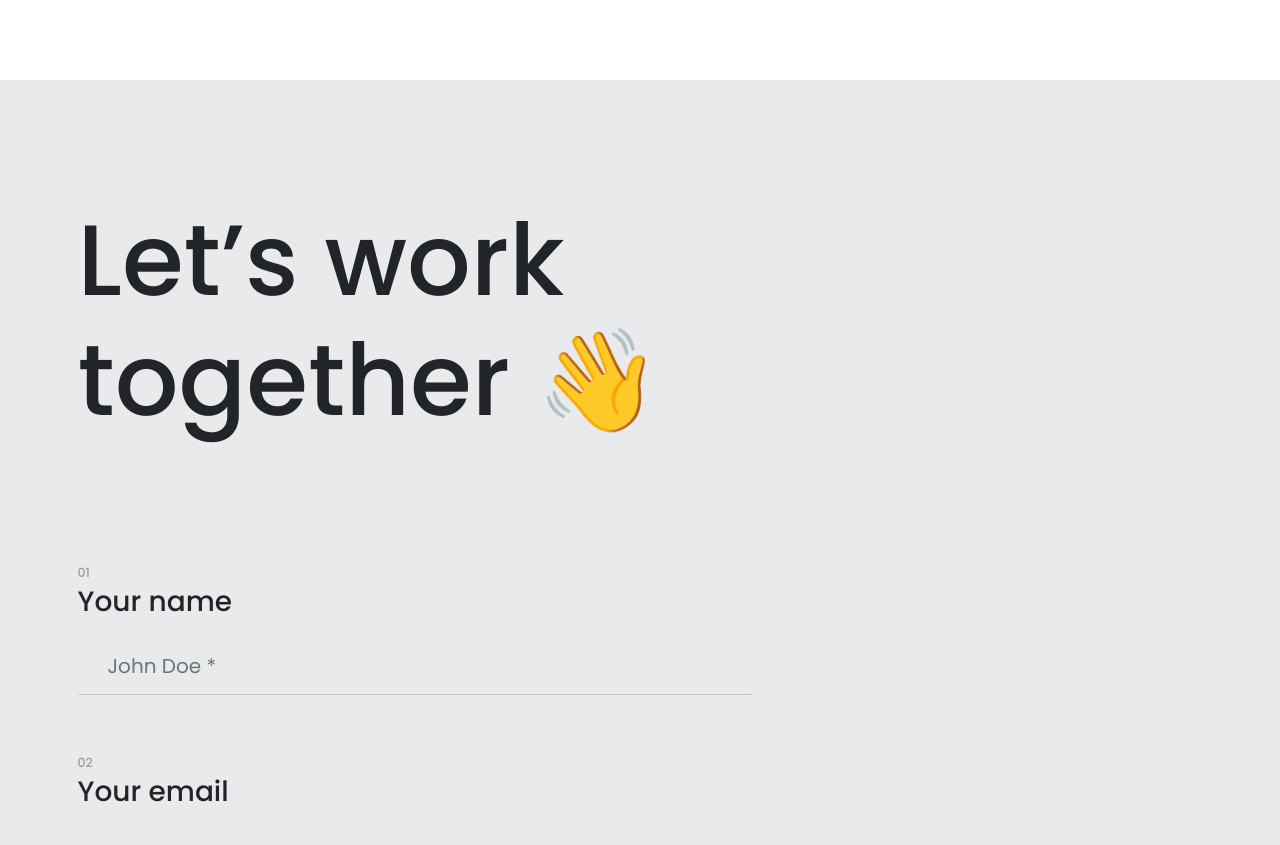
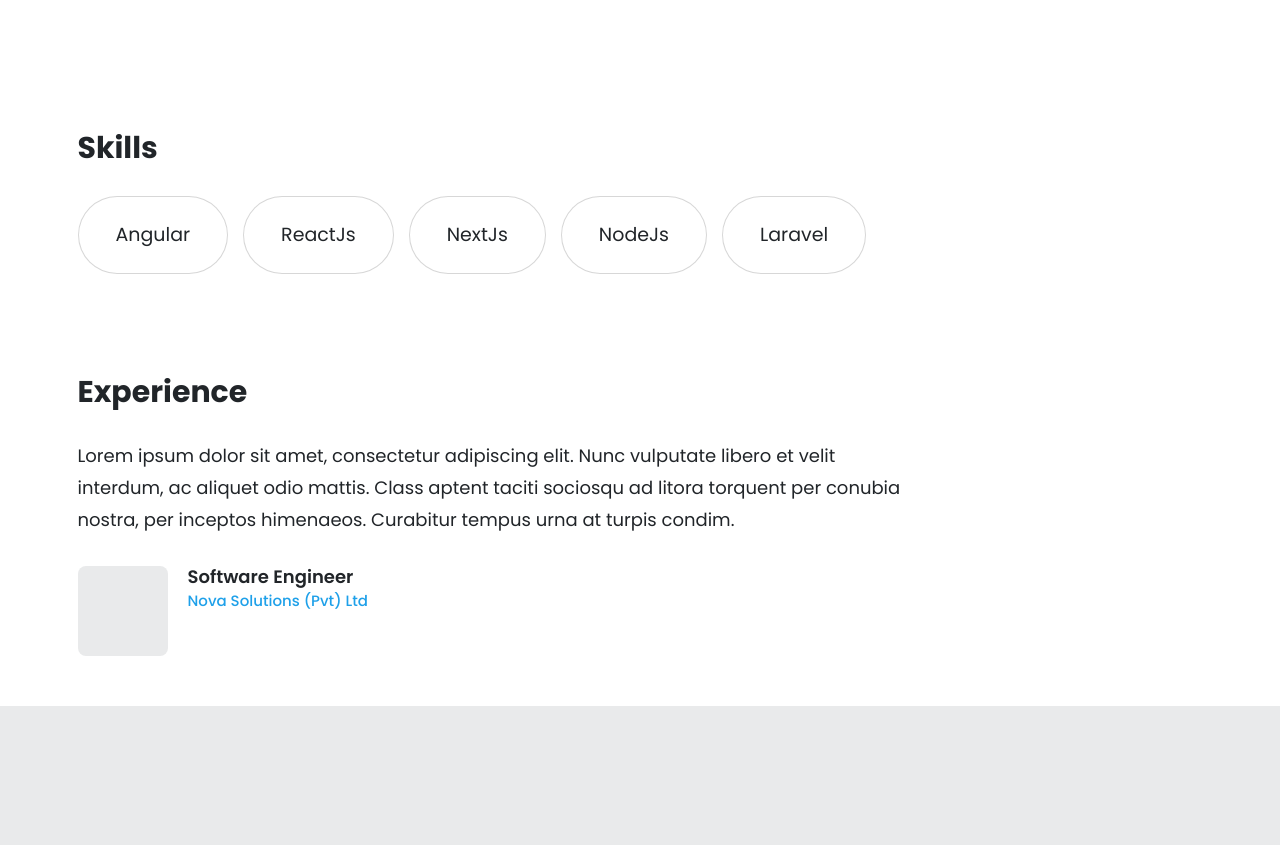
Before and after one commit to galactusclb/clb-portfolio-2022, a React (Create React App) app: page /about in a window 1280 px wide. Shown: the part 720-1565 px from the top of the page. Built offline with nearby package versions, Linux system fonts and the light colour scheme.

Commit message:
desgin about skill,experience section

```diff
--- a/src/assets/styles/abstracts/_colors.scss
+++ b/src/assets/styles/abstracts/_colors.scss
@@ -2,4 +2,5 @@
 
 :root{
     --color-bg-gray : #{$bg-color-gray};
+    --text-color-blue : #{$text-color-blue};
 }
--- a/src/assets/styles/abstracts/_variables.scss
+++ b/src/assets/styles/abstracts/_variables.scss
@@ -11,6 +11,8 @@ $black: #24242a;
 
 $bg-color-gray : rgb(233, 234, 235);
 
+$text-color-blue : #1EA0E9;
+
 
 $primary-color : red;
 
--- a/src/assets/styles/base/_typography.scss
+++ b/src/assets/styles/base/_typography.scss
@@ -12,6 +12,7 @@ html {
 
 p{
   font-size: 1.8rem;
+  line-height: 3.2rem;
 }
 // p,
 // span {
--- a/src/assets/styles/components/_button.module.scss
+++ b/src/assets/styles/components/_button.module.scss
@@ -1,4 +1,4 @@
-.clb-btn-circle{
+.clb-btn-circle {
     width: 150px;
     height: 150px;
     border-radius: 50%;
@@ -6,3 +6,21 @@
     background: $black;
     font-size: 1.8rem;
 }
+
+.clb-btn-rounded {
+    -webkit-box-shadow: inset 0px 0px 0px 1px $color-border;
+    box-shadow: inset 0px 0px 0px 1px $color-border;
+    border-radius: 3em;
+    min-width: 1em;
+    // height: 4.25em;
+    display: flex;
+    align-items: center;
+    justify-content: center;
+    padding: 1.3em 2em;
+    font-size: 1.9em;
+
+    &.active {
+        background: $black;
+        color: $white;
+    }
+}
--- /dev/null
+++ b/src/assets/styles/components/ui/Item/_item.module.scss
@@ -0,0 +1,24 @@
+
+.clb-item-with-inline-img{
+    column-gap: 2rem;
+
+    .item-img-wrapper{
+        display: block;
+        width: 90px;
+        height: 90px;
+        background: var(--color-bg-gray);
+        border-radius: 8px;
+    }
+
+    .item-title-wrapper{
+        h4{
+            font-size: 1.8rem;
+            font-weight: 600;
+        }
+
+        h5{
+            font-size: 1.5rem;
+            color: var(--text-color-blue);
+        }
+    }
+}
--- /dev/null
+++ b/src/assets/styles/components/ui/_index.module.scss
@@ -0,0 +1 @@
+@import './Item/item.module';
--- a/src/assets/styles/main.scss
+++ b/src/assets/styles/main.scss
@@ -8,3 +8,4 @@
 @import "components/marquee";
 @import "components/input.module";
 @import "components/button.module";
+@import "components/ui/index.module.scss"
--- /dev/null
+++ b/src/assets/styles/modules/about-me/section-skill.module.scss
@@ -0,0 +1,49 @@
+@import "assets/styles/abstracts/_variables.scss";
+
+section.section-main{
+    position: relative;
+    padding-top: 5rem;
+    padding-bottom: 5rem;
+
+    h3{
+        font-size: 3rem;
+        font-weight: 700;
+    }
+
+    .section-left{
+        // .img-wrapper{
+        //     display: block;
+        //     height: 420px;
+        //     width: 350px;
+        //     background: var(--color-bg-gray);
+        //     border-radius: 8px;
+        //     overflow: hidden;
+        // }
+        .skill-list{
+            gap: 1.5rem;
+        }
+    }
+
+    .section-right{
+        .h1-wrapper{
+            h1{
+                font-size: 18rem;
+                line-height: 85%;
+                font-weight: 700;
+            }
+        }
+
+        .section-bottom{
+            margin-top: 8rem;
+
+            p{
+                max-width: 500px;
+                font-size: 1.8rem;
+
+                &:nth-child(2){
+                    color: #7C7C7C;
+                }
+            }
+        }
+    }
+}
--- /dev/null
+++ b/src/components/pages/about/section-experience.jsx
@@ -0,0 +1,38 @@
+import React from 'react'
+
+import style from 'assets/styles/modules/about-me/section-skill.module.scss'
+
+const SectionExperience = () => {
+
+    const skills = [
+        'Angular',
+        'ReactJs',
+        'NextJs',
+        'NodeJs',
+        'Laravel'
+    ]
+
+    return (
+        <section className={`${style['section-main']} container`}>
+            <div className="row">
+                <div className={`${style['section-left']} col-lg-9`}>
+                    <h3>Experience</h3>
+
+                    <p className='mt-5'>
+                        Lorem ipsum dolor sit amet, consectetur adipiscing elit. Nunc vulputate libero et velit interdum, ac aliquet odio mattis. Class aptent taciti sociosqu ad litora torquent per conubia nostra, per inceptos himenaeos. Curabitur tempus urna at turpis condim.
+                    </p>
+
+                    <div className="clb-item-with-inline-img d-flex flex-row flex-nowrap mt-5">
+                        <div className="item-img-wrapper"></div>
+                        <div className="item-title-wrapper">
+                            <h4>Software Engineer</h4>
+                            <h5>Nova Solutions (Pvt) Ltd</h5>
+                        </div>
+                    </div>
+                </div>
+            </div>
+        </section>
+    )
+}
+
+export default SectionExperience
--- /dev/null
+++ b/src/components/pages/about/section-skill.jsx
@@ -0,0 +1,38 @@
+import React from 'react'
+
+import style from 'assets/styles/modules/about-me/section-skill.module.scss'
+
+const SectionSkill = () => {
+
+    const skills = [
+        'Angular',
+        'ReactJs',
+        'NextJs',
+        'NodeJs',
+        'Laravel'
+    ]
+
+    return (
+        <section className={`${style['section-main']} container`}>
+            <div className="row">
+                <div className={`${style['section-left']} col-lg-9`}>
+                    <h3>Skills</h3>
+
+                    <div className={`${style['skill-list']} d-flex flex-wrap mt-5`}>
+                        {
+                            skills?.map((skill) => {
+                                return (
+                                    <div className="clb-btn-rounded">
+                                        {skill}
+                                    </div>
+                                )
+                            })
+                        }
+                    </div>
+                </div>
+            </div>
+        </section>
+    )
+}
+
+export default SectionSkill
--- a/src/pages/About.jsx
+++ b/src/pages/About.jsx
@@ -1,9 +1,15 @@
 import AboutHero from 'components/pages/about/hero'
+import SectionExperience from 'components/pages/about/section-experience'
+import SectionSkill from 'components/pages/about/section-skill'
 import React from 'react'
 
 const About = () => {
     return (
-        <AboutHero />
+        <>
+            <AboutHero />
+            <SectionSkill />
+            <SectionExperience />
+        </>
     )
 }
 
```
